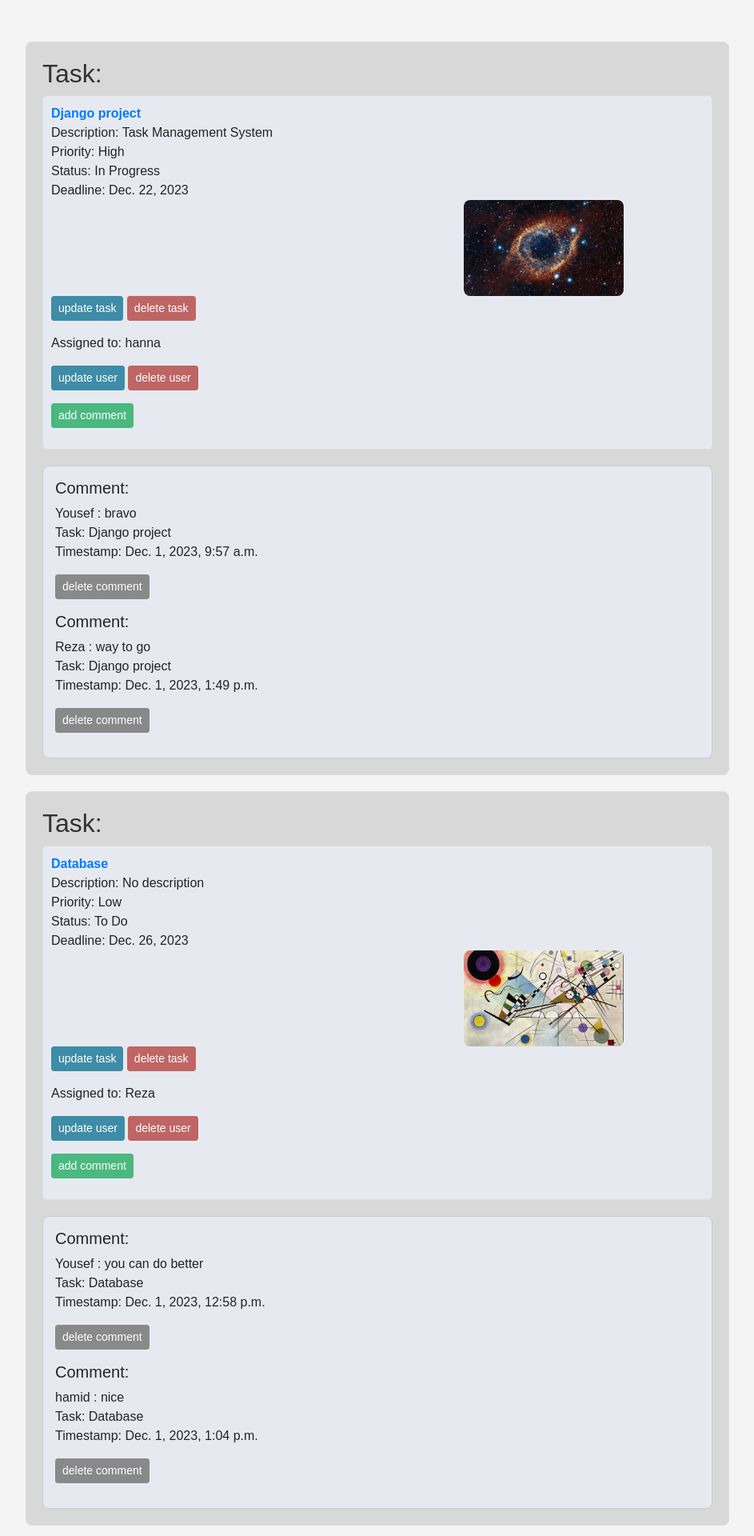
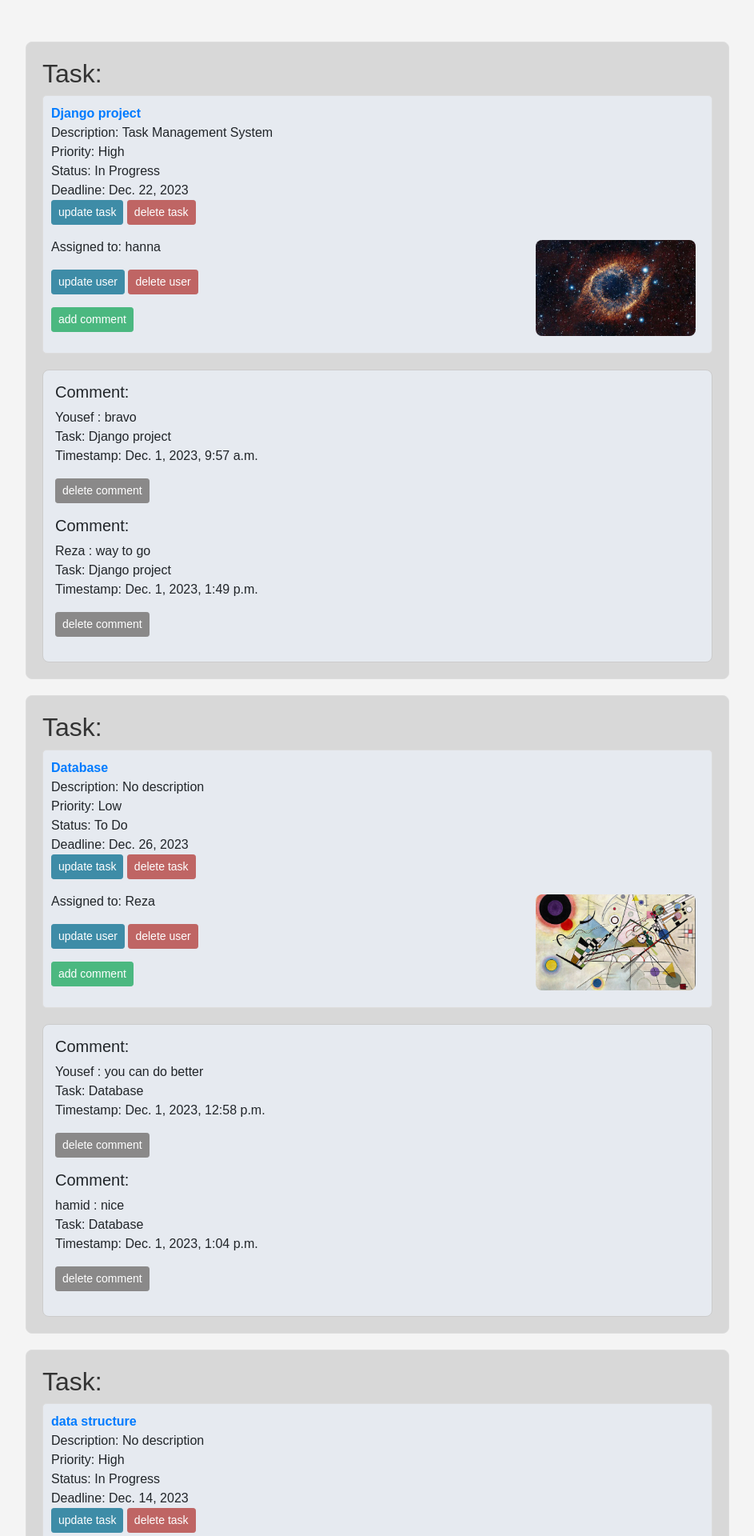
Before and after one commit to hamidresh/Django_Task_Manager, a Django app: page / in a window 1280 px wide. Shown: the part 372-2292 px from the top of the page at 80% size, without its empty margins (168-1111 px from the left). Run offline with Django 4.2, Linux system fonts and the light colour scheme; data comes from the database, SQL or seed files in the repository.

Commit message:
ui changes

```diff
--- a/task/taskpage/templates/home.html
+++ b/task/taskpage/templates/home.html
@@ -62,8 +62,7 @@
         border-radius: 8px;
         overflow: hidden;
         float: right;
-        margin-right: 100px;
-        margin-left: 500px;
+        margin : 50px 10px 100px;
 
         display: flex;
         align-items: center;
```
